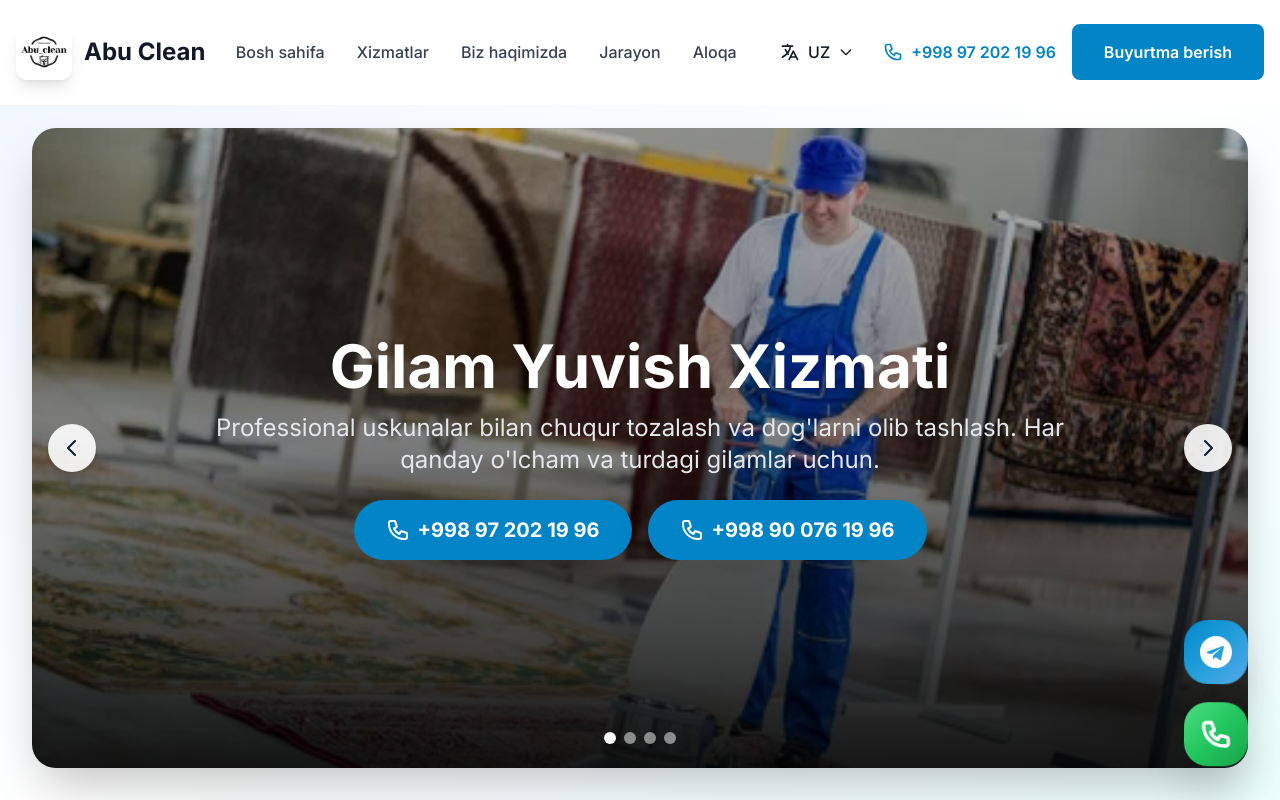
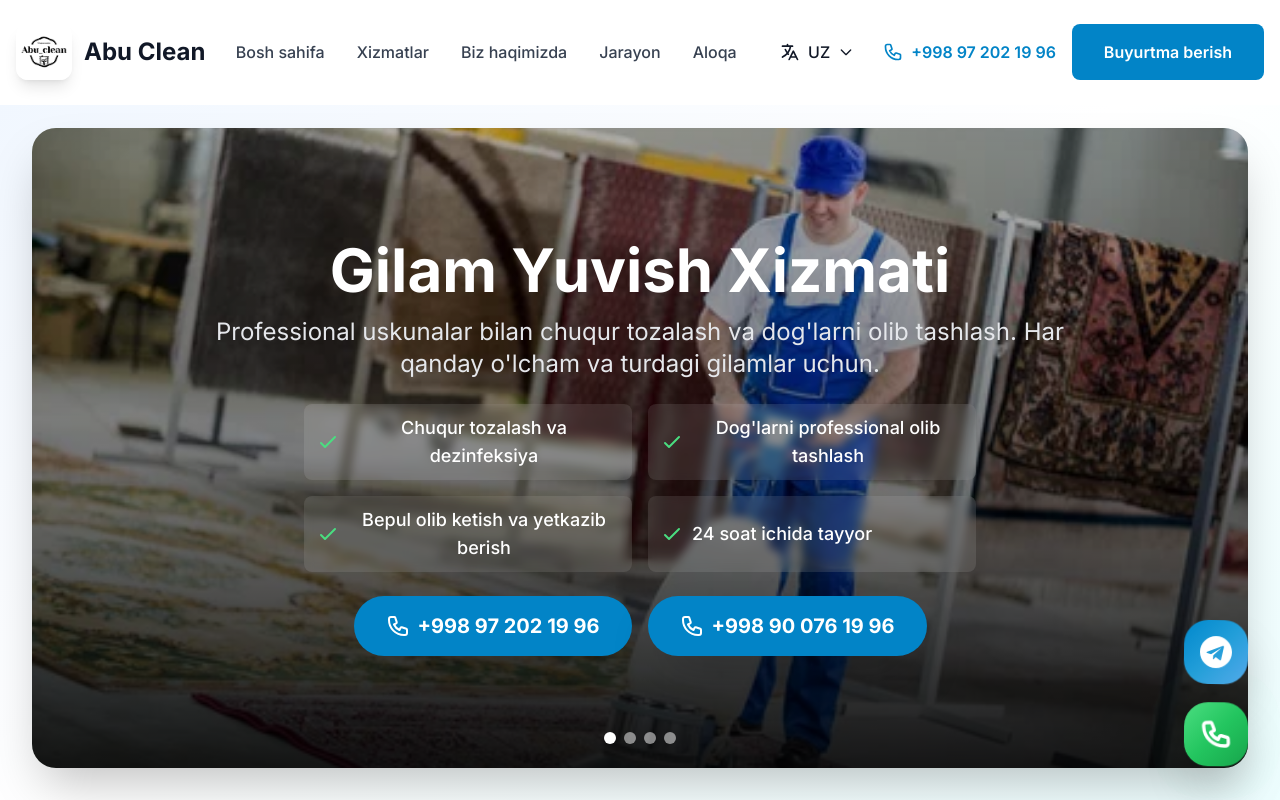
Before and after one commit to bahriddindeveloper96/abu-clean, a Vue app: page / in a window 1280 px wide. Shown: the top 800 px of the page. Built offline with nearby package versions, Linux system fonts and the light colour scheme.

Commit message:
(cfdnvjfdnvjvfdvfd)

```diff
--- a/src/components/Hero.vue
+++ b/src/components/Hero.vue
@@ -42,7 +42,7 @@
                   </div>
 
                   <!-- Features -->
-                  <!-- <div class="grid grid-cols-1 sm:grid-cols-2 gap-3 sm:gap-4 max-w-2xl mx-auto mb-6 animate-slide-up" style="animation-delay: 0.2s;">
+                  <div class="grid grid-cols-1 sm:grid-cols-2 gap-3 sm:gap-4 max-w-2xl mx-auto mb-6 animate-slide-up" style="animation-delay: 0.2s;">
                     <div
                       v-for="(feature, index) in $tm(`hero.slides.${slides[currentSlide].key}.features`)"
                       :key="index"
@@ -53,7 +53,7 @@
                       </svg>
                       <span class="font-medium">{{ feature }}</span>
                     </div>
-                  </div> -->
+                  </div>
 
                   <!-- CTA Buttons -->
                   <div class="flex flex-col sm:flex-row gap-4 justify-center animate-slide-up" style="animation-delay: 0.4s;">
@@ -82,7 +82,7 @@
           </transition>
 
           <!-- Navigation Arrows -->
-          <button
+          <!-- <button
             @click="prevSlide"
             class="absolute left-3 sm:left-4 top-1/2 -translate-y-1/2 bg-white/90 hover:bg-white text-gray-900 w-10 h-10 sm:w-12 sm:h-12 rounded-full flex items-center justify-center shadow-xl transition-all duration-300 hover:scale-110 z-20"
           >
@@ -97,7 +97,7 @@
             <svg class="w-5 h-5 sm:w-6 sm:h-6" fill="none" stroke="currentColor" viewBox="0 0 24 24">
               <path stroke-linecap="round" stroke-linejoin="round" stroke-width="2" d="M9 5l7 7-7 7" />
             </svg>
-          </button>
+          </button> -->
 
           <!-- Dots Indicator -->
           <div class="absolute bottom-4 sm:bottom-6 left-1/2 -translate-x-1/2 flex space-x-2 z-20">
```
